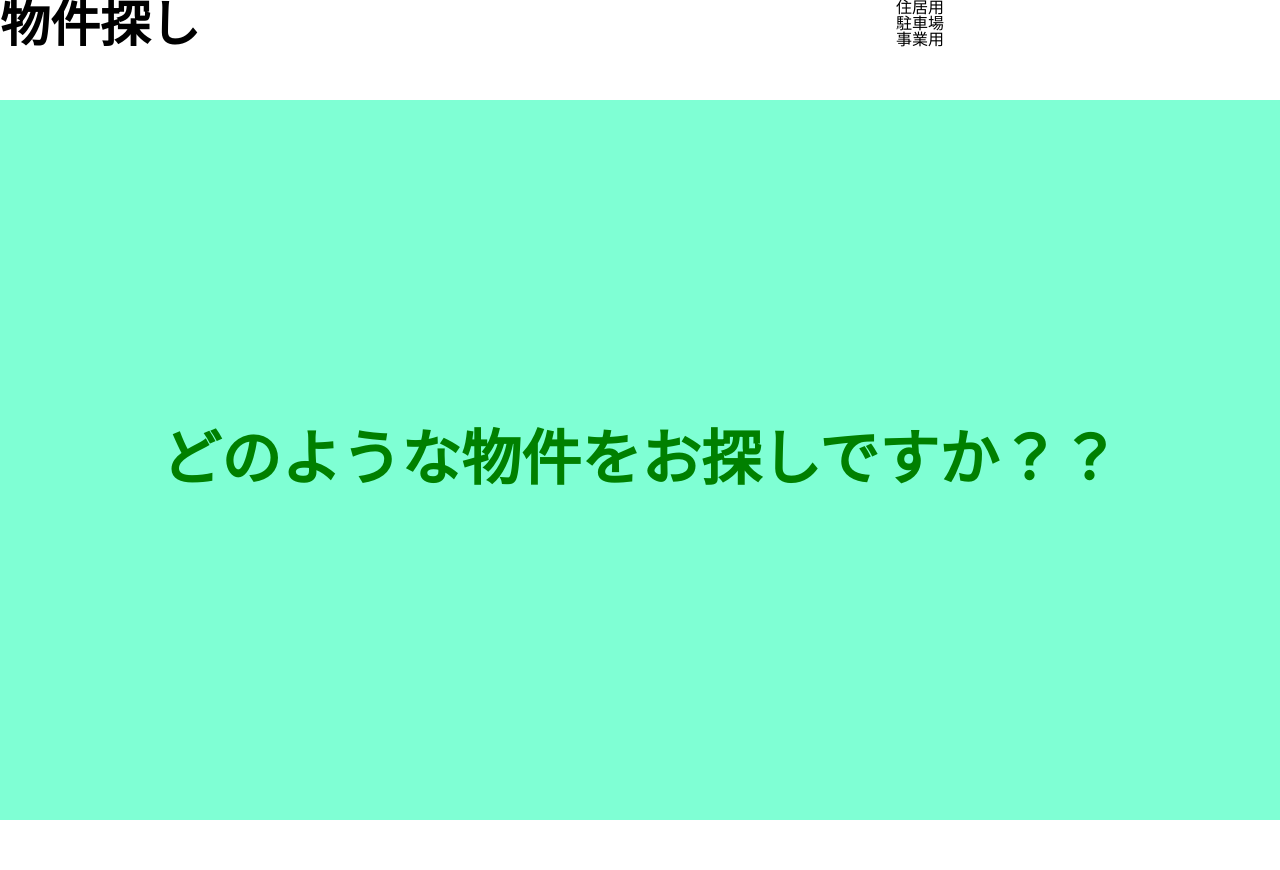
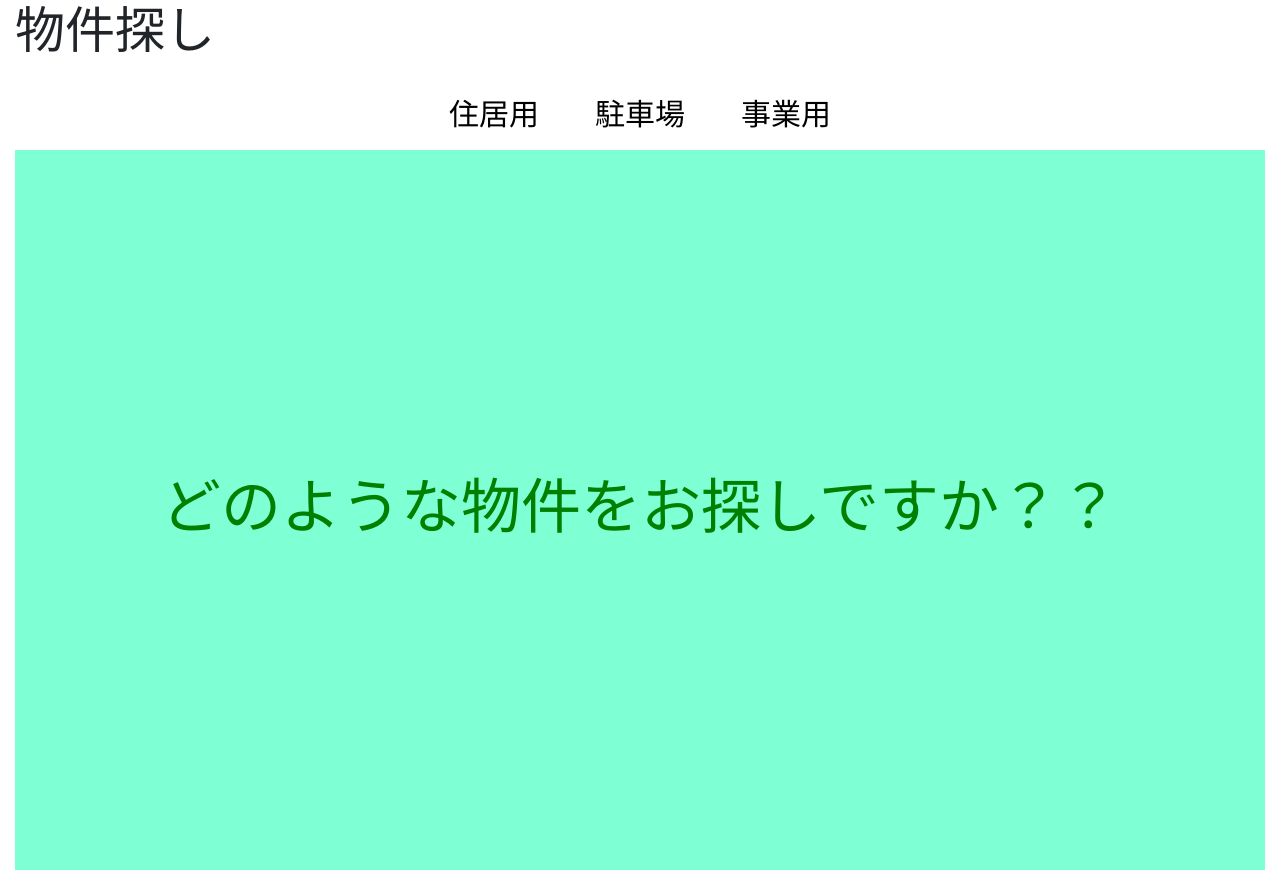
Before and after one commit to koji1218ai/teamAandS, a plain HTML site: page index.html in a window 1280 px wide. Before the commit the page ends 820 px from the top, so only its background shows below. Drawn offline with nearby package versions, Linux system fonts and the light colour scheme.

Commit message:
できたとこまで

```diff
--- a/assets/css/common.css
+++ b/assets/css/common.css
@@ -1,17 +1,4 @@
 @charset "UTF-8";
-
-
-
-
-.menu{
-    width: 30%;
-}
-
-.manu ul {
-    display: flex;
-}
-
-
 
 main {
     height: 90vh;
--- a/assets/css/header.css
+++ b/assets/css/header.css
@@ -1,12 +1,15 @@
 @charset "UTF-8";
 
 header {
-    height: 100px;
+    height: 150px;
     background-color: white;
-    display: flex;
-    justify-content: space-between;
 }
 
 header h1 {
     font-size: 50px;
 }
+
+.nav-item a{
+    font-size:30px;
+    color: black;
+}
--- a/index.html
+++ b/index.html
@@ -1,27 +1,36 @@
 <!DOCTYPE html>
 <html lang="en">
+
 <head>
     <meta charset="UTF-8">
     <meta name="viewport" content="width=device-width, initial-scale=1.0">
     <meta http-equiv="X-UA-Compatible" content="ie=edge">
     <title>Document</title>
     <link rel="stylesheet" href="./assets/css/reset.css">
+    <link rel="stylesheet" href="https://stackpath.bootstrapcdn.com/bootstrap/4.3.1/css/bootstrap.min.css"
+        integrity="sha384-ggOyR0iXCbMQv3Xipma34MD+dH/1fQ784/j6cY/iJTQUOhcWr7x9JvoRxT2MZw1T" crossorigin="anonymous">
     <link href="https://use.fontawesome.com/releases/v5.6.1/css/all.css" rel="stylesheet">
     <link rel="stylesheet" href="./assets/css/common.css">
     <link rel="stylesheet" href="./assets/css/header.css">
 
+
 </head>
+
 <body>
-    <div class="container">
+    <div class="container-fluid">
         <header>
             <h1>物件探し</h1>
-            <nav class="menu">
-                <ul>
-                    <li>住居用</li>
-                    <li>駐車場</li>
-                    <li>事業用</li>
-                </ul>
-            </nav>
+            <ul class="nav justify-content-center mt-4">
+                <li class="nav-item mr-4">
+                    <a class="nav-link active" href="./detail.html">住居用</a>
+                </li>
+                <li class="nav-item mr-4">
+                    <a class="nav-link" href="#!">駐車場</a>
+                </li>
+                <li class="nav-item">
+                    <a class="nav-link" href="#!">事業用</a>
+                </li>
+            </ul>
         </header>
         <main>
             <h1>どのような物件をお探しですか？？</h1>
@@ -29,6 +38,16 @@
         <footer></footer>
     </div>
     <script src="./assets/js/jquery.js"></script>
+    <script src="https://code.jquery.com/jquery-3.3.1.slim.min.js"
+        integrity="sha384-q8i/X+965DzO0rT7abK41JStQIAqVgRVzpbzo5smXKp4YfRvH+8abtTE1Pi6jizo"
+        crossorigin="anonymous"></script>
+    <script src="https://cdnjs.cloudflare.com/ajax/libs/popper.js/1.14.7/umd/popper.min.js"
+        integrity="sha384-UO2eT0CpHqdSJQ6hJty5KVphtPhzWj9WO1clHTMGa3JDZwrnQq4sF86dIHNDz0W1"
+        crossorigin="anonymous"></script>
+    <script src="https://stackpath.bootstrapcdn.com/bootstrap/4.3.1/js/bootstrap.min.js"
+        integrity="sha384-JjSmVgyd0p3pXB1rRibZUAYoIIy6OrQ6VrjIEaFf/nJGzIxFDsf4x0xIM+B07jRM"
+        crossorigin="anonymous"></script>
     <script src="./assets/js/common.js"></script>
 </body>
+
 </html>
```
